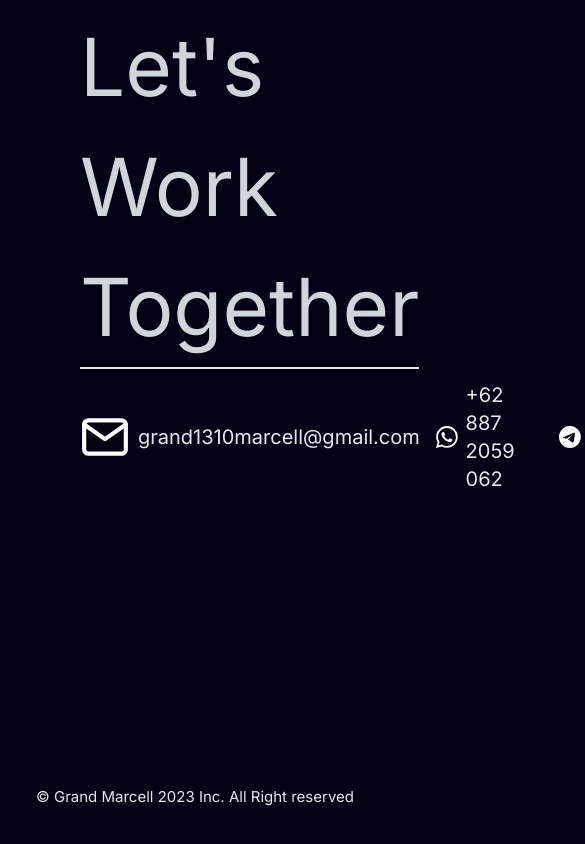
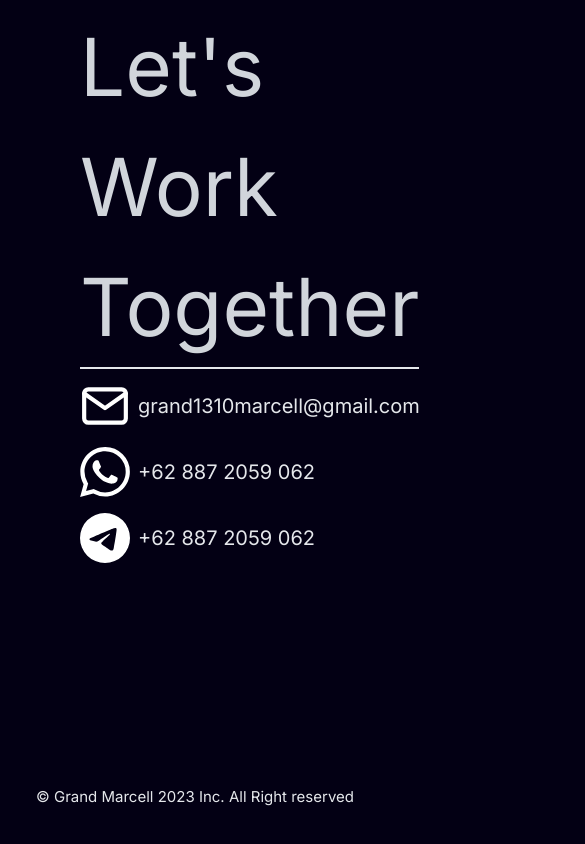
Before and after one commit to GMarcell/portofolio, a Next.js app: page / in a window 390 px wide. Shown: the part 5374-6218 px from the top of the page, 585 px wide, since content can reach past the window. Built offline with nearby package versions, Linux system fonts and the light colour scheme; a web font is replaced by a local one.

Commit message:
fix footer section

```diff
--- a/components/main/Footer.tsx
+++ b/components/main/Footer.tsx
@@ -11,7 +11,7 @@ const Footer = () => {
         </div>
       </div>
       <div className="pt-3 flex ">
-        <div className="flex items-center">
+        <div className="flex items-start flex-col md:flex-row md:item-center">
           <a
             href="https://mail.google.com/mail/u/0/?view=cm&fs=1&tf=1&source=mailto&to=grand1310marcell@gmail.com"
             className="flex items-center z-[50]"
@@ -22,10 +22,8 @@ const Footer = () => {
               grand1310marcell@gmail.com
             </span>
           </a>
-          {/* <div className="flex items-center cursor-pointer">
-          </div> */}
           <a
-            className="flex items-center px-4 z-[50]"
+            className="flex items-center z-[50] py-4 md:px-4 md:py-0"
             href="https://wa.me/+628872059062"
             target="_blank"
           >
```
